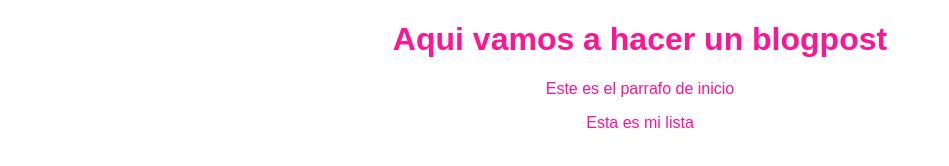
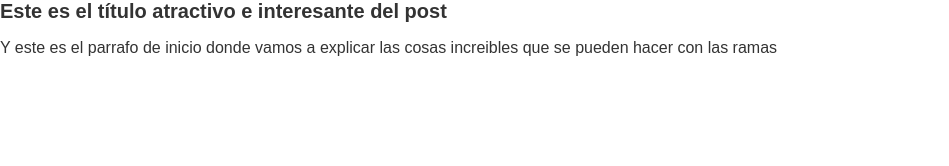
Before and after one commit to CristianMaVa/hyperblog, a plain HTML site: page index.html in a window 1280 px wide. Shown: the whole page, without its empty margins (0-949 px from the left). Drawn offline with Linux system fonts and the light colour scheme.

Commit message:
Commit al master del blogpost en su v mas reciente

```diff
--- a/css/style.css
+++ b/css/style.css
@@ -1,6 +1,21 @@
 body
 {
-    color: deeppink;
-    text-align: center;
+    color: #333;
+    text-align: left;
     font-family: "Arial";
+    font-size: 16px;
+    margin: 0;
+    padding: o;
 }
+#cointainer
+{
+    width: 70%;
+    padding: 1em;
+    text-align: left;
+    border: 1px solid #DDD;
+    margin: 0 auto;
+}
+#container h1
+{
+    font-size: 20px;
+}
--- a/index.html
+++ b/index.html
@@ -1,16 +1,18 @@
-<!DOCTYPE html>
-<html lang="en">
-<head>
-    <meta charset="UTF-8">
-    <meta http-equiv="X-UA-Compatible" content="IE=edge">
-    <meta name="viewport" content="width=device-width, initial-scale=1.0">
-    <title>Holi</title>
-    <link rel="stylesheet" href="css/style.css" />
-</head>
-<body>
-    <title>El titulo de mi pagina</title>
-    <h1>Aqui vamos a hacer un blogpost</h1>
-    <p>Este es el parrafo de inicio</p>
-    <ls>Esta es mi lista</ls>
-</body>
+<html>
+    <head>
+        <title>El título del post</title>
+        <link rel="stylesheet" href="css/style.css" />
+    </head>
+    <body>
+        <div id="container">
+            <div id="post">
+                <h1>Este es el título atractivo
+                    e interesante del post</h1>
+                <p>Y este es el parrafo de inicio
+                    donde vamos a explicar las cosas
+                    increibles que se pueden hacer
+                    con las ramas</p>
+            </div>
+        </div>
+    </body>
 </html>
```
